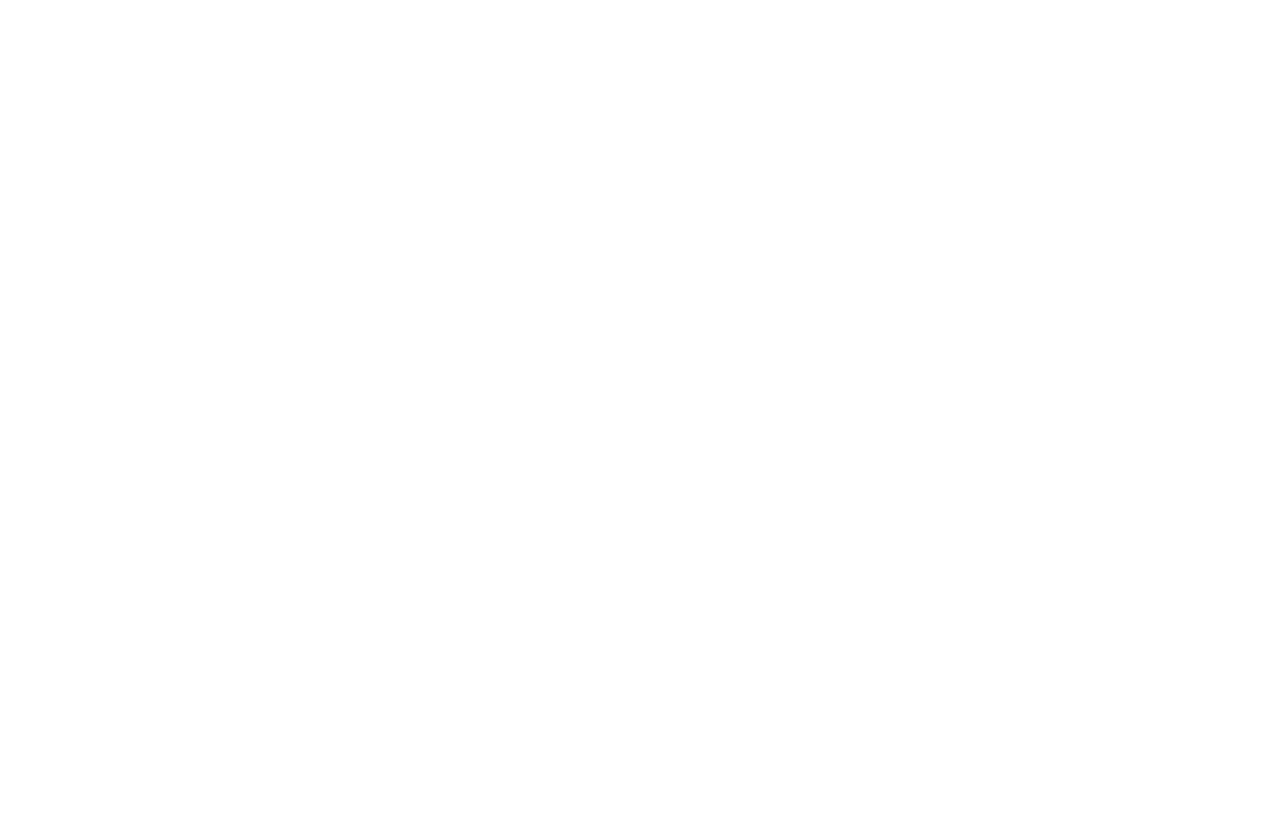
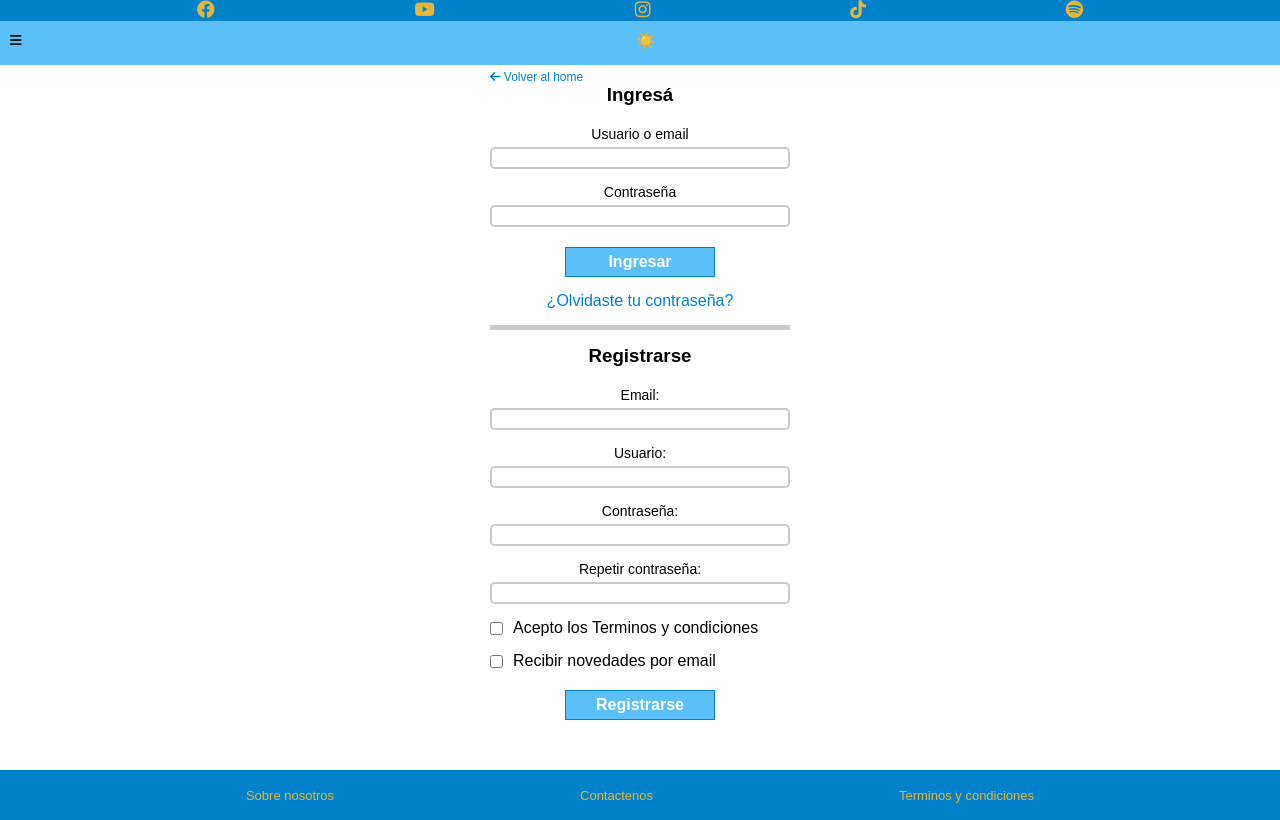
Before and after one commit to rodr-ce/news-javascript-integrador, a plain HTML site: page login-register.html in a window 1280 px wide. Drawn offline with Linux system fonts and the light colour scheme.

Commit message:
terminado primer modelo

```diff
--- a/login-register.html
+++ b/login-register.html
@@ -0,0 +1,151 @@
+<!DOCTYPE html>
+<html lang="en">
+
+<head>
+    <meta charset="UTF-8" />
+    <meta http-equiv="X-UA-Compatible" content="IE=edge" />
+    <meta name="viewport" content="width=device-width, initial-scale=1.0" />
+    <title>ScaloNews</title>
+    <link rel="icon" type="image/x-icon" href="favicon.ico">
+    <link rel="stylesheet" href="./styles/style.css" />
+    <link rel="stylesheet" href="./styles/mediaqueries.css" />
+    <link rel="stylesheet" href="./styles/about-styles.css">
+    <link rel="stylesheet" href="https://cdnjs.cloudflare.com/ajax/libs/font-awesome/6.2.0/css/all.min.css"
+        integrity="sha512-xh6O/CkQoPOWDdYTDqeRdPCVd1SpvCA9XXcUnZS2FmJNp1coAFzvtCN9BmamE+4aHK8yyUHUSCcJHgXloTyT2A=="
+        crossorigin="anonymous" referrerpolicy="no-referrer" />
+</head>
+
+<body>
+    <!-- ----------------------HEADER---------------------- -->
+    <header>
+        <ul class="header__links">
+            <li>
+                <a href="https://www.facebook.com/" target="_blank">
+                    <i class="fa-brands fa-facebook"></i>
+                </a>
+            </li>
+            <li>
+                <a href="https://www.youtube.com/" target="_blank">
+                    <i class="fa-brands fa-youtube"></i>
+                </a>
+            </li>
+            <li>
+                <a href="https://www.instagram.com/" target="_blank">
+                    <i class="fa-brands fa-instagram"></i>
+                </a>
+            </li>
+            <li>
+                <a href="https://www.tiktok.com/" target="_blank">
+                    <i class="fa-brands fa-tiktok"></i>
+                </a>
+            </li>
+            <li>
+                <a href="https://open.spotify.com/" target="_blank">
+                    <i class="fa-brands fa-spotify"></i>
+                </a>
+            </li>
+        </ul>
+        <div class="header__title-bar">
+            <!-- ----------------------NAV---------------------- -->
+            <div class="header__nav-bar">
+                <button id="menu-toggle-open">
+                    <i class="fa-solid fa-bars"></i>
+                </button>
+                <nav class="header__nav">
+                    <ul class="header__nav__list">
+                        <li>
+                            <button id="menu-toggle-close">
+                                <i class="fa-solid fa-x"></i>
+                            </button>
+                        </li>
+                        <li>
+                            <a href="./about.html">Sobre Nosotros</a>
+                        </li>
+                        <li>
+                            <a href="./about.html#contact">Contactenos</a>
+                        </li>
+                        <li>
+                            <a href="./login-register.html"><i class="fa-solid fa-user"></i> Login/Registro</a>
+                        </li>
+                    </ul>
+                    <div class="header__nav__overlay"></div>
+                </nav>
+            </div>
+            <!-- ----------------------TITLE---------------------- -->
+            <div>☀️</div>
+            <!-- ----------------------BOOKMARKS---------------------- -->
+            <div class="header__bookmarks">
+                <button id="toggle-bookmarks">
+                    <span> </span>
+                </button>
+            </div>
+    </header>
+    <!-- ----------------------CONTAINER---------------------- -->
+    <div class="bookmarks-container">
+        <h3 class="bookmarks-description"></h3>
+        <ul class="bookmark-list">
+        </ul>
+    </div>
+    <main class="login-main">
+        <div class="back"><a href="./index.html"><i class="fa-solid fa-arrow-left"></i> Volver al home</a></div>
+        <section class="login">
+            <section class="login">
+                <h1>Ingresá</h1>
+                <form action="" class="login-form">
+                    <div class="login-input">
+                        <label for="usuario" class="block">Usuario o email</label>
+                        <input type="text" name="usuario" id="usuario" class="input-field">
+                    </div>
+                    <div class="login-input">
+                        <label for="pass" class="block">Contraseña</label>
+                        <input type="password" name="pass" id="pass" class="input-field">
+                    </div>
+                    <button class="login-btn">Ingresar</button>
+                </form>
+                <span><a href="#"> ¿Olvidaste tu contraseña?</a></span>
+            </section>
+            <div class="divider"></div>
+            <section class="register">
+                <h1>Registrarse</h1>
+                <form action="" class="login-form">
+                    <div class="login-input">
+                        <label for="email" class="block">Email:</label>
+                        <input type="email" name="email" id="email" class="input-field">
+                    </div>
+                    <div class="login-input">
+                        <label for="usuario" class="block">Usuario:</label>
+                        <input type="text" name="usuario" id="usuario" class="input-field">
+                    </div>
+                    <div class="login-input">
+                        <label for="pass" class="block">Contraseña:</label>
+                        <input type="password" name="pass" id="pass" class="input-field">
+                    </div>
+                    <div class="login-input">
+                        <label for="repeat-pass" class="block">Repetir contraseña:</label>
+                        <input type="password" name="repeat-pass" id="repeat-pass" class="input-field">
+                    </div>
+                    <div class="login-check">
+                        <input type="checkbox" name="acept" id="acept">
+                        <label for="acept">Acepto los <a href="#">Terminos y condiciones</a></label>
+                    </div>
+                    <div class="login-check">
+                        <input type="checkbox" name="newsletter" id="newsletter">
+                        <label for="newsletter">Recibir novedades por email</label>
+                    </div>
+                    <button class="login-btn">Registrarse</button>
+                </form>
+            </section>
+        </section>
+    </main>
+    <footer>
+        <!-- ----------------------FOOTER---------------------- -->
+        <div class="footer__links">
+            <a href="./about.html">Sobre nosotros</a>
+            <a href="./about.html#contact">Contactenos</a>
+            <a href="#">Terminos y condiciones</a>
+        </div>
+    </footer>
+    <script src="./scripts/main.js"></script>
+</body>
+
+</html>
--- a/styles/about-styles.css
+++ b/styles/about-styles.css
@@ -3,6 +3,7 @@
 }
 
 .back {
+    padding-top: 5px;
     font-size: 12px;
     color: var(--dark-blue);
 }
@@ -29,3 +30,89 @@
     text-align: justify;
     gap: 10px;
 }
+
+footer {
+    margin-top: 50px;
+}
+
+#textarea {
+    margin-top: 10px;
+    border-radius: 0.3em;
+    width: 300px;
+    height: 100px;
+    font-size: 14px;
+    border: 2px solid var(--transparent-dark2);
+}
+
+/* LOGIN Y REGISTRO */
+
+.divider {
+    align-self: center;
+    width: 300px;
+    height: 5px;
+    background-color: var(--transparent-dark2)
+}
+
+.login {
+    display: flex;
+    flex-direction: column;
+    justify-content: center;
+    align-content: center;
+    gap: 15px;
+    text-align: center;
+}
+
+.register {
+    display: flex;
+    flex-direction: column;
+    justify-content: center;
+    align-content: center;
+    gap: 15px;
+    text-align: center;
+}
+
+.login span a {
+    color: var(--dark-blue);
+}
+
+.login-form {
+    display: flex;
+    flex-direction: column;
+    justify-content: center;
+    align-items: center;
+    gap: 10px;
+}
+
+.block {
+    font-size: 14px;
+    display: block;
+    margin: 5px;
+}
+
+.input-field {
+    border-radius: 0.3em;
+    width: 300px;
+    font-size: 16px;
+    border: 2px solid var(--transparent-dark2);
+}
+
+.login-check {
+    padding-top: 5px;
+    align-self: flex-start;
+    display: flex;
+    justify-content: center;
+    align-items: center;
+    gap: 10px;
+}
+
+button.login-btn {
+    margin-top: 10px;
+    cursor: pointer;
+    border: 1px solid var(--dark-blue);
+    background-color: var(--light-blue);
+    color: white;
+    width: 150px;
+    height: 30px;
+    font-weight: 600;
+    font-size: 16px;
+}
```
Also changed, not shown: about.html (+15 -1 lines).
